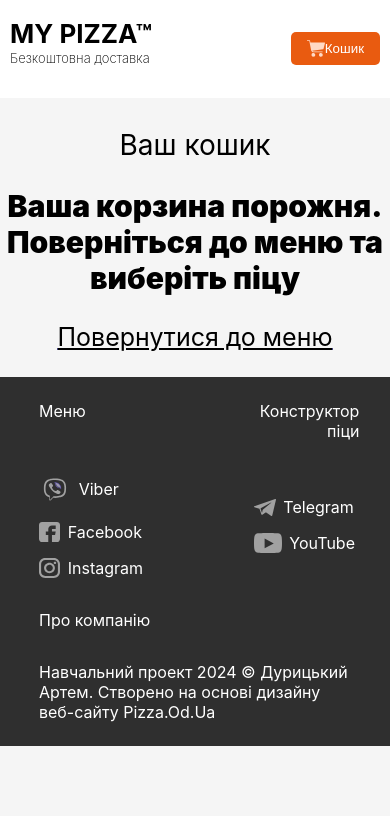
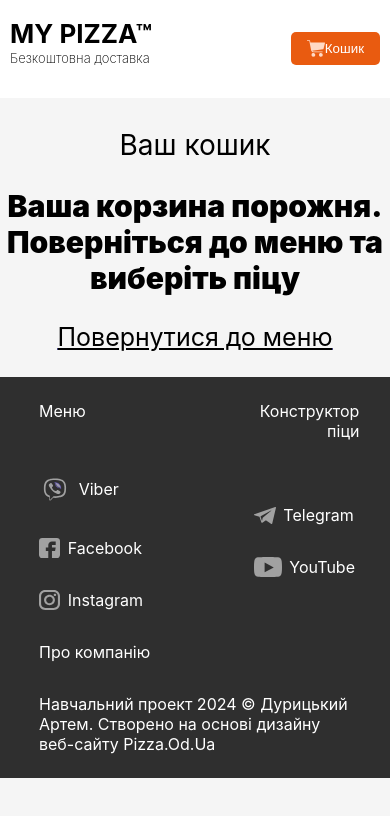
Before and after one commit to DyritskiyArtem/Pizzeria, a React (Create React App) app: page /basket in a window 390 px wide. Shown: the top 816 px of the page. Built offline with nearby package versions, Linux system fonts and the light colour scheme.

Commit message:
add adaptations Modal in Basket (finished)

```diff
--- a/src/App.css
+++ b/src/App.css
@@ -239,7 +239,14 @@ footer{
 .socialNetworks{
   display: flex;
   align-items: center;
-  gap: 14.2%;
+  gap: 150px;
+}
+
+.divSocialNetworks1,
+.divSocialNetworks2{
+  display: flex;
+  flex-direction: row;
+  gap: 150px;
 }
 
 .pSocialNetworks{
--- a/src/Basket.css
+++ b/src/Basket.css
@@ -276,7 +276,7 @@
       text-align: center;
   }
 
-  .btnClearBasket{margin: 2% 35%;}
+  .btnClearBasket{margin: 2% 40%;}
 
   .BasketPizza .divPrise{
     position: relative;
@@ -309,9 +309,36 @@
 }
 
 
+@media (max-width: 460px) {
+  .Modal-close {
+    font-size: 60px;
+    margin-top: -3%;
+    position: absolute;
+    right: 10px;
+    top: 10px;
+  }
+
+  .Modal-title {
+    margin: 0;
+    padding: 30px 0;
+    font-size: 25px;
+  }
+
+  .Modal-header {
+    flex-direction: column;
+    align-items: flex-start;
+  }
+
+  .Modal-content {
+    padding: 0 15px;
+  }
+}
+
+
 @media (max-width: 367px){
-  .Modal-close {
-    margin-bottom: 20%;
+
+  .Modal-title {
+    padding: 10px 0;
   }
 }
 
--- a/src/CarouselMedia.tsx
+++ b/src/CarouselMedia.tsx
@@ -11,7 +11,7 @@ function CarouselMedia() {
 
     return(
         screenWidth <= 592 ?
-            <Carousel minWidth={340} minHeight={200} images={["/imgAboutCompany/baner1.png", "/imgAboutCompany/baner2.png", "/imgAboutCompany/baner3.png"]} dots={false} autoScroll={false} left={true} right={true}/> :
+            <Carousel minWidth={280} minHeight={200} images={["/imgAboutCompany/baner1.png", "/imgAboutCompany/baner2.png", "/imgAboutCompany/baner3.png"]} dots={false} autoScroll={false} left={true} right={true}/> :
         screenWidth <= 954 ?
             <Carousel minWidth={500} minHeight={273} images={["/imgAboutCompany/baner1.png", "/imgAboutCompany/baner2.png", "/imgAboutCompany/baner3.png"]} dots={false} autoScroll={false} left={true} right={true}/> :
             <Carousel minWidth={852} minHeight={522} images={["/imgAboutCompany/baner1.png", "/imgAboutCompany/baner2.png", "/imgAboutCompany/baner3.png"]} dots={false} autoScroll={false} left={true} right={true}/>
--- a/src/PizzaMaker.css
+++ b/src/PizzaMaker.css
@@ -54,6 +54,7 @@
   .lineOne {
     display: flex;
     flex-direction: column;
+    margin-bottom: 30px;
   }
 
   .lineFour {
@@ -98,6 +99,7 @@
     flex-wrap: wrap;
     align-items: center;
     gap: 15px;
+    margin-bottom: 30px;
   }
 
   .column1,
@@ -351,6 +353,8 @@
 
     .halfPizza{width: 46%;}
 
+    .divMaking{padding: 0 10px;}
+
     .pizzaContainer1,
     .pizzaContainer2 {
       width: 150px;
--- a/src/PizzaMaker.tsx
+++ b/src/PizzaMaker.tsx
@@ -238,13 +238,13 @@ function PizzaMaker({ pizzas, basket, setBasket }: PizzaMakerProps) {
                                 </div>
                     </div>
                     </div>
-                </div>
                     <div className="lineFour">
                         <h1>Ціна: {getPrice(twoHalfPizza)}грн</h1>
                         <button
                         className={`btnAddBasket ${areAllOptionsSelected(twoHalfPizza) ? 'active' : ''}`} onClick={() => addBasket(twoHalfPizza)} disabled={!areAllOptionsSelected(twoHalfPizza)}>
                         Додати в кошик</button>
                     </div>
+                </div>
             </div>
         </div>
         <PizzaBanner/>
--- a/src/media.css
+++ b/src/media.css
@@ -2,8 +2,14 @@
     footer{
       padding: 2% 5%;
     }
+
+    .divSocialNetworks1,
+    .divSocialNetworks2{
+        gap: 100px;
+    }
+
     .socialNetworks{
-      gap: 13.1%;
+        gap: 100px;
     }
   }
 
@@ -16,8 +22,13 @@
   }
 
   @media (max-width: 938px){
+    .divSocialNetworks1,
+    .divSocialNetworks2{
+        gap: 70px;
+    }
+
     .socialNetworks{
-      gap: 11.1%;
+      gap: 70px;
     }
   }
 
@@ -41,8 +52,13 @@
   }
 
   @media (max-width: 754px){
+    .divSocialNetworks1,
+    .divSocialNetworks2{
+        flex-direction: column;
+        gap: 0;
+    }
+
     .socialNetworks{
-      display: flex;
       gap: 56%;
     }
 
```
